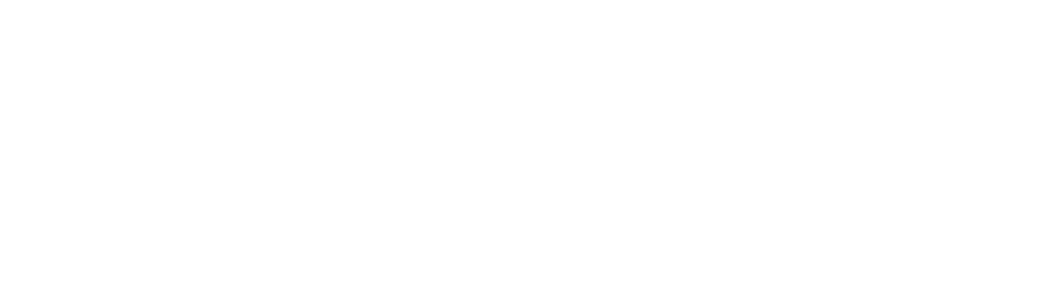
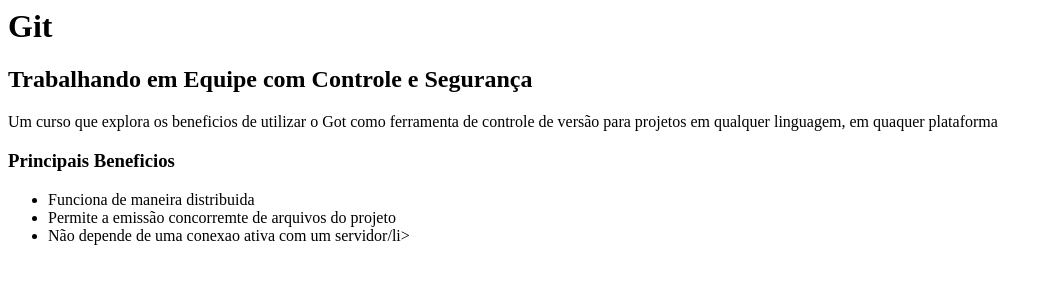
Before and after one commit to atilacapovilla/curso-git, a plain HTML site: page index.html in a window 1280 px wide. Shown: the whole page, without its empty margins (0-1053 px from the left). Drawn offline with Linux system fonts and the light colour scheme.

Commit message:
Conteudo da pagina index.html

```diff
--- a/index.html
+++ b/index.html
@@ -1,4 +1,17 @@
 <html>
     <head> </head>
-    <body></body>
+    <body>
+        <h1>Git</h1>
+        <h2>Trabalhando em Equipe com Controle e Segurança</h2>
+        <p>Um curso que explora os beneficios de utilizar o Got como
+        ferramenta de controle de versão para projetos em qualquer linguagem,
+        em quaquer plataforma</p>
+
+        <h3>Principais Beneficios</h3>
+        <ul>
+            <li>Funciona de maneira distribuida</li>
+            <li>Permite a emissão concorremte de arquivos do projeto</li>
+            <li>Não depende de uma conexao ativa com um servidor/li>
+        </ul>
+    </body>
 </html>
```
